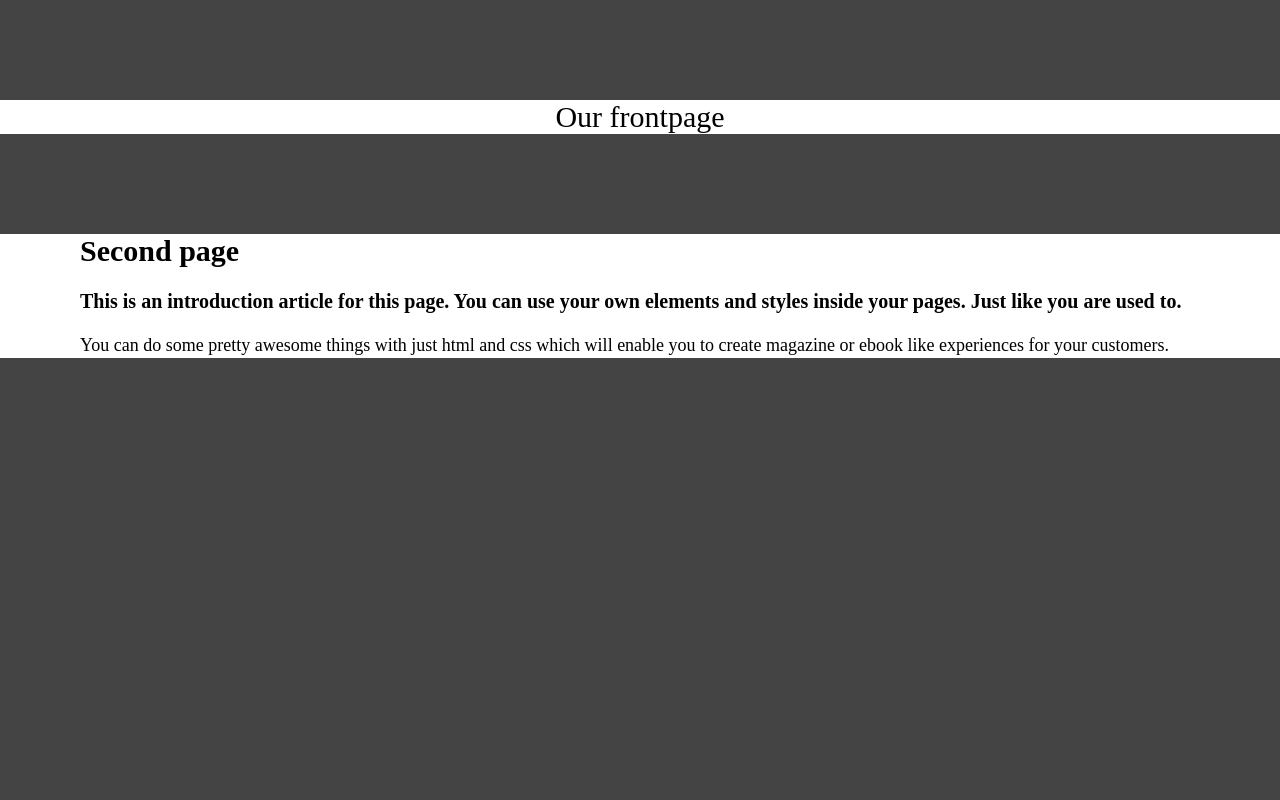
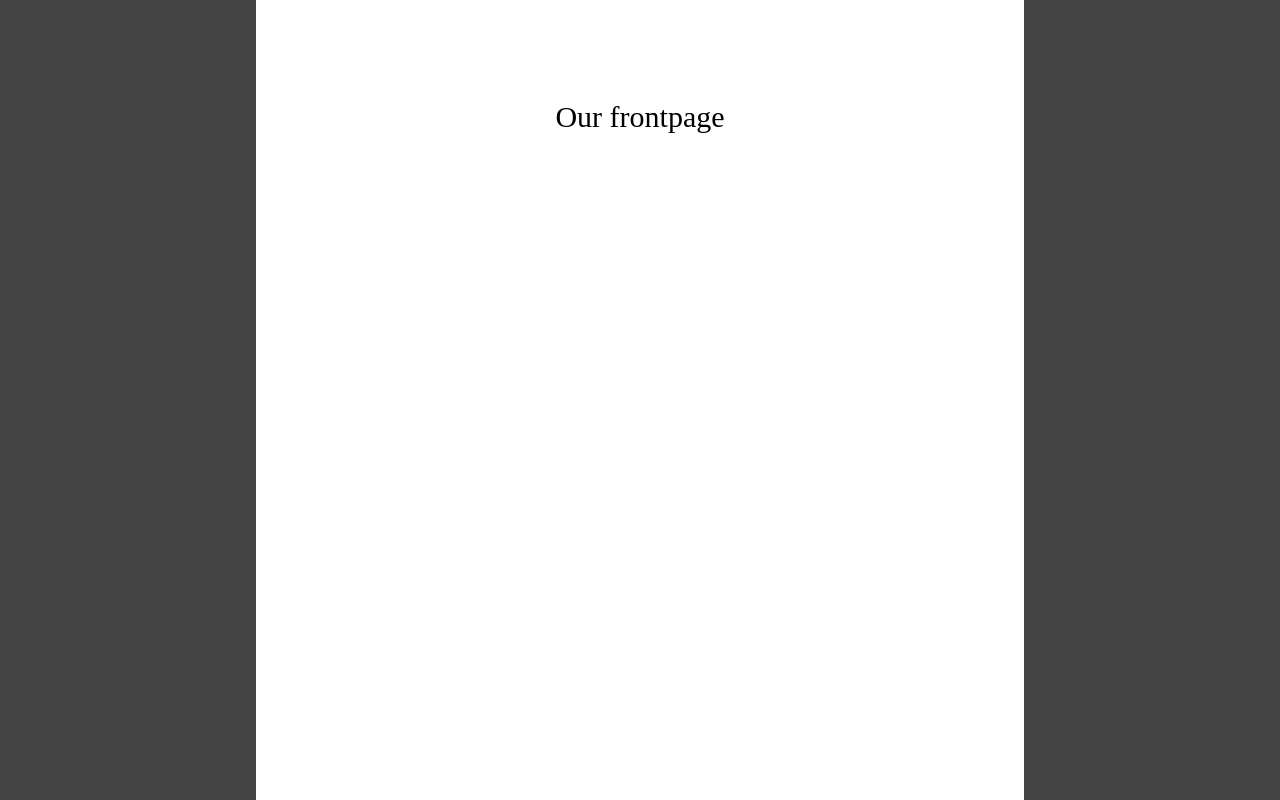
Before and after one commit to michiels/jquery-pageswipe, a plain HTML site: page demo/index.html in a window 1280 px wide. Shown: the top 800 px of the page. Drawn offline with nearby package versions, Linux system fonts and the light colour scheme; the site is published under a folder, as on GitHub Pages, so addresses that start at the root find nothing.

```diff
--- a/demo/index.html
+++ b/demo/index.html
@@ -7,7 +7,7 @@
 	<title>jQuery pageSwipe demo</title>
 	<meta name = "viewport" content = "width = device-width, initial-scale = 1.0, user-scalable = no">
 	<script src="http://ajax.googleapis.com/ajax/libs/jquery/1.7.2/jquery.min.js" type="text/javascript" charset="utf-8"></script>
-	<script src="/pageswipe/jquery.pageswipe.js" type="text/javascript" charset="utf-8"></script>
+	<script src="../pageswipe/jquery.pageswipe.js" type="text/javascript" charset="utf-8"></script>
 
 	<script type="text/javascript" charset="utf-8">
 	 $(document).ready(function() {
```
Also changed, not shown: 2 other files.
